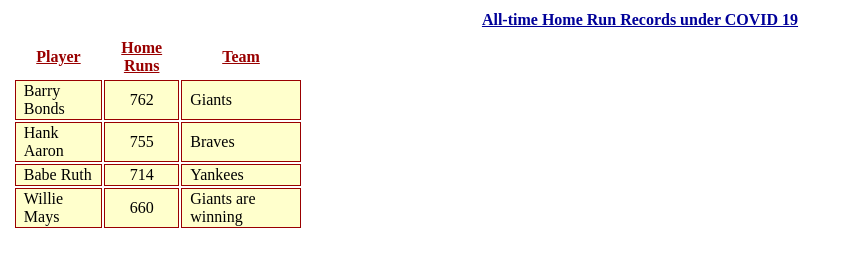
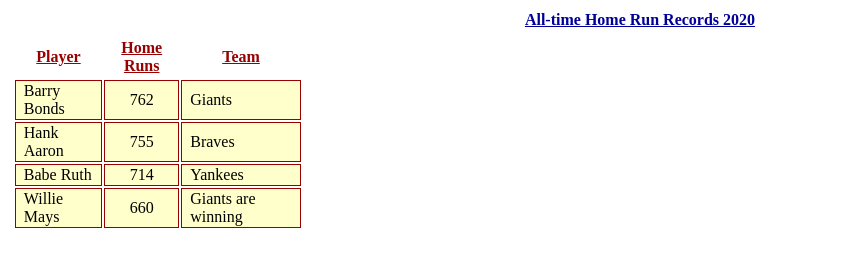
Before and after one commit to gv-ds/mypro, a plain HTML site: page index.htm in a window 1280 px wide. Shown: the whole page, without its empty margins (0-846 px from the left). Drawn offline with Linux system fonts and the light colour scheme.

Commit message:
Update index.htm

```diff
--- a/index.htm
+++ b/index.htm
@@ -41,7 +41,7 @@
 <body>
 
 <div>
-<h1>All-time Home Run Records under COVID 19 </h1>
+<h1>All-time Home Run Records 2020 </h1>
 <table>
   <tr id="trHeader">
     <th>Player</th>
```
